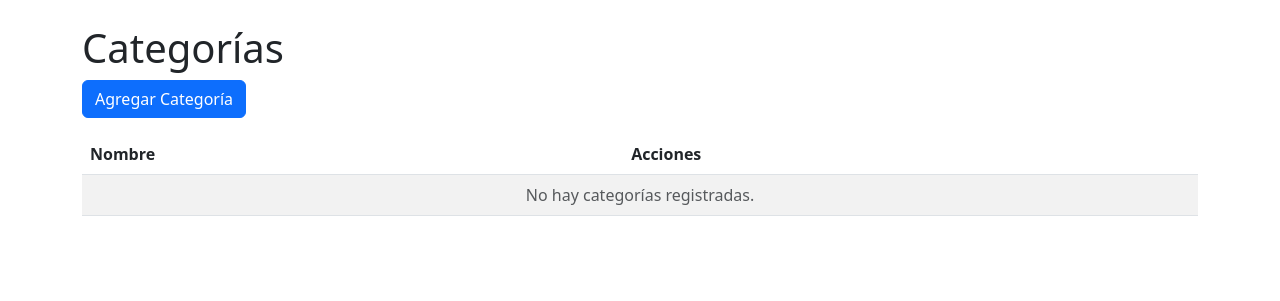
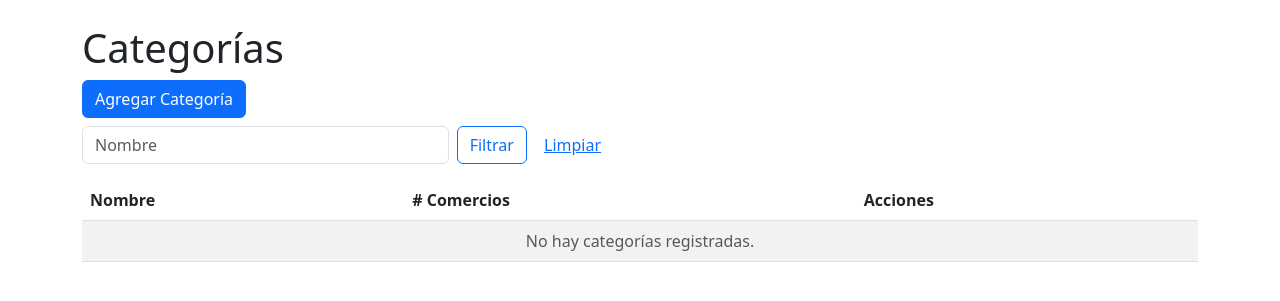
Before and after one commit to Jocagi/Bank_Tracker, a Flask app: page /categorias in a window 1280 px wide. Shown: the part 56-357 px from the top of the page. Run offline with Flask 3, Linux system fonts and the light colour scheme; some libraries are stand-ins or nearby versions.

Commit message:
feat: Enhance categorias listing with filtering and improved UI for counts display

```diff
--- a/app/routes/categorias.py
+++ b/app/routes/categorias.py
@@ -1,13 +1,36 @@
 from flask import render_template, request, redirect, url_for, flash
 from . import bp
 from .. import db
-from ..models import Categoria
+from ..models import Categoria, Comercio
+from sqlalchemy import func
 
 
 @bp.route('/categorias')
 def list_categorias():
-    categorias = Categoria.query.all()
-    return render_template('categorias.html', categorias=categorias)
+    # Filtro por nombre desde query string
+    q_name = request.args.get('q_name', '').strip()
+
+    # Subquery para contar comercios por categoría
+    counts_subq = db.session.query(
+        Comercio.categoria_id.label('categoria_id'),
+        func.count(Comercio.id).label('comercios_count')
+    ).group_by(Comercio.categoria_id).subquery()
+
+    # Construir consulta principal con outerjoin a subquery de conteos
+    query = db.session.query(
+        Categoria,
+        func.coalesce(counts_subq.c.comercios_count, 0).label('comercios_count')
+    ).outerjoin(counts_subq, Categoria.id == counts_subq.c.categoria_id)
+
+    if q_name:
+        query = query.filter(Categoria.nombre.ilike(f"%{q_name}%"))
+
+    rows = query.order_by(Categoria.nombre).all()
+
+    # Separar en listas (categoria, conteo)
+    categorias = [{'categoria': r[0], 'comercios_count': r[1]} for r in rows]
+    filters = {'q_name': q_name}
+    return render_template('categorias.html', categorias=categorias, filters=filters)
 
 
 @bp.route('/categorias/add', methods=['GET', 'POST'])
--- a/app/templates/categorias.html
+++ b/app/templates/categorias.html
@@ -2,35 +2,51 @@
 {% block title %}Categorías{% endblock %}
 {% block content %}
 <h1>Categorías</h1>
-<a href="{{ url_for('main.add_categoria') }}" class="btn btn-primary mb-3">Agregar Categoría</a>
+<div class="mb-2">
+  <a href="{{ url_for('main.add_categoria') }}" class="btn btn-primary">Agregar Categoría</a>
+</div>
+<div class="mb-3">
+  <form method="get" action="{{ url_for('main.list_categorias') }}">
+    <div class="row g-2 align-items-center">
+      <div class="col-auto col-md-4">
+        <input type="text" name="q_name" class="form-control" placeholder="Nombre" value="{{ filters.q_name }}">
+      </div>
+      <div class="col-auto">
+        <button type="submit" class="btn btn-outline-primary">Filtrar</button>
+        <a href="{{ url_for('main.list_categorias') }}" class="btn btn-link">Limpiar</a>
+      </div>
+    </div>
+  </form>
+</div>
 
 <table class="table table-striped">
   <thead>
     <tr>
       <th>Nombre</th>
+      <th># Comercios</th>
       <th>Acciones</th>
     </tr>
   </thead>
   <tbody>
-    {% for cat in categorias %}
+    {% if categorias %}
+      {% for entry in categorias %}
+        {% set cat = entry.categoria %}
     <tr>
       <td>{{ cat.nombre }}</td>
+      <td>{{ entry.comercios_count }}</td>
       <td>
-        <a href="{{ url_for('main.edit_categoria', categoria_id=cat.id) }}"
-           class="btn btn-sm btn-secondary">Editar</a>
-        <form method="post"
-              action="{{ url_for('main.delete_categoria', categoria_id=cat.id) }}"
-              style="display:inline"
-              onsubmit="return confirm('¿Eliminar categoría {{ cat.nombre }}?');">
+        <a href="{{ url_for('main.edit_categoria', categoria_id=cat.id) }}" class="btn btn-sm btn-secondary">Editar</a>
+        <form method="post" action="{{ url_for('main.delete_categoria', categoria_id=cat.id) }}" style="display:inline" onsubmit="return confirm('¿Eliminar categoría {{ cat.nombre }}?');">
           <button type="submit" class="btn btn-sm btn-danger">Eliminar</button>
         </form>
       </td>
     </tr>
+      {% endfor %}
     {% else %}
-    <tr>
-      <td colspan="2" class="text-center text-muted">No hay categorías registradas.</td>
-    </tr>
-    {% endfor %}
+      <tr>
+        <td colspan="3" class="text-center text-muted">No hay categorías registradas.</td>
+      </tr>
+    {% endif %}
   </tbody>
 </table>
 {% endblock %}
```
